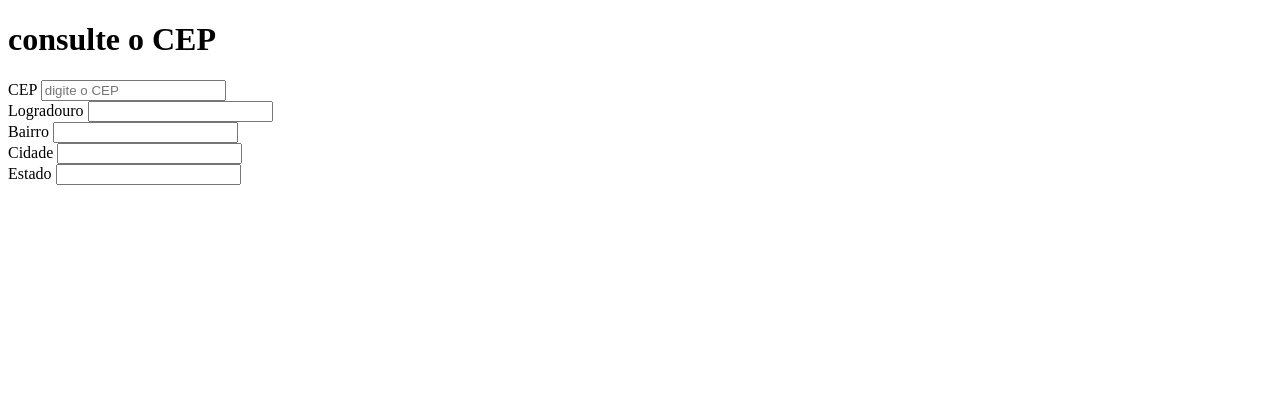
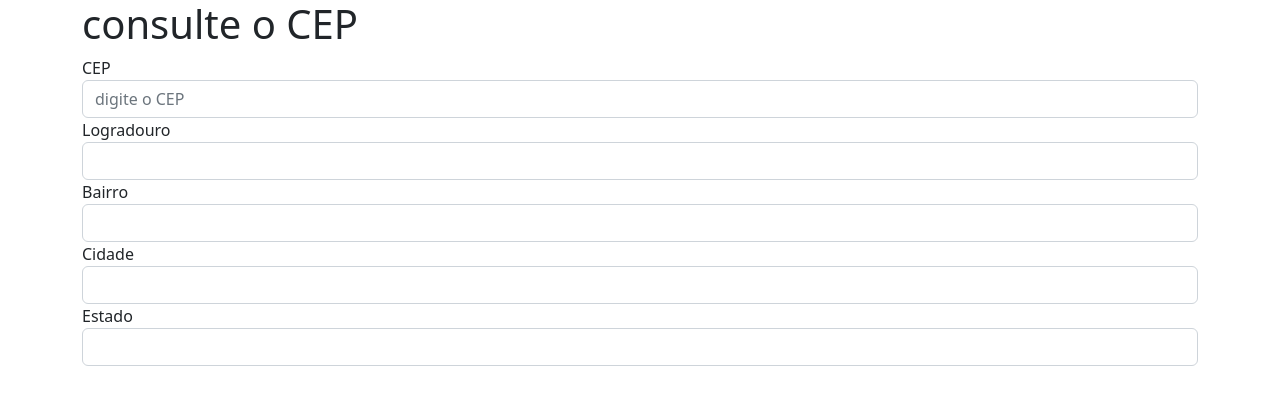
Before and after one commit to jovansouza/cep, a website: page index.html in a window 1280 px wide. Drawn offline with nearby package versions, Linux system fonts and the light colour scheme.

Commit message:
bootstrap

```diff
--- a/index.html
+++ b/index.html
@@ -5,7 +5,7 @@
     <meta http-equiv="X-UA-Compatible" content="IE=edge">
     <meta name="viewport" content="width=device-width, initial-scale=1.0">
     <title>cep</title>
-      <link rel="stylesheet" href="">
+      <link rel="stylesheet" href="node_modules/bootstrap/dist/css/bootstrap.min.css">
 </head>
 <body>
 <div class="container">
```
